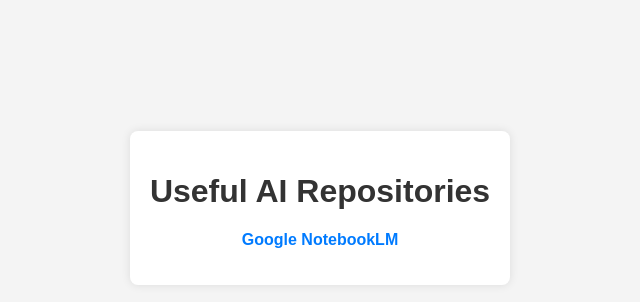
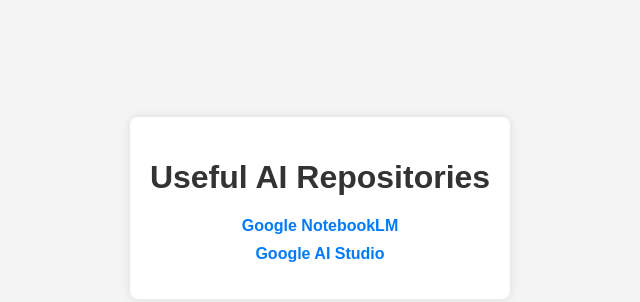
Before and after one commit to alexyyl/AI-tools, a plain HTML site: page index.html in a window 1280 px wide. Shown: the part 192-494 px from the top of the page, without its empty margins (320-960 px from the left). Drawn offline with Linux system fonts and the light colour scheme.

Commit message:
Update index.html

```diff
--- a/index.html
+++ b/index.html
@@ -47,6 +47,7 @@
         <h1>Useful AI Repositories</h1>
         <ul>
             <li><a href="https://notebooklm.google.com/" target="_blank">Google NotebookLM</a></li>
+            <li><a href="https://aistudio.google.com/prompts/new_chat">Google AI Studio</li>
             <!-- Add more links to AI repositories here -->
         </ul>
     </div>
```
